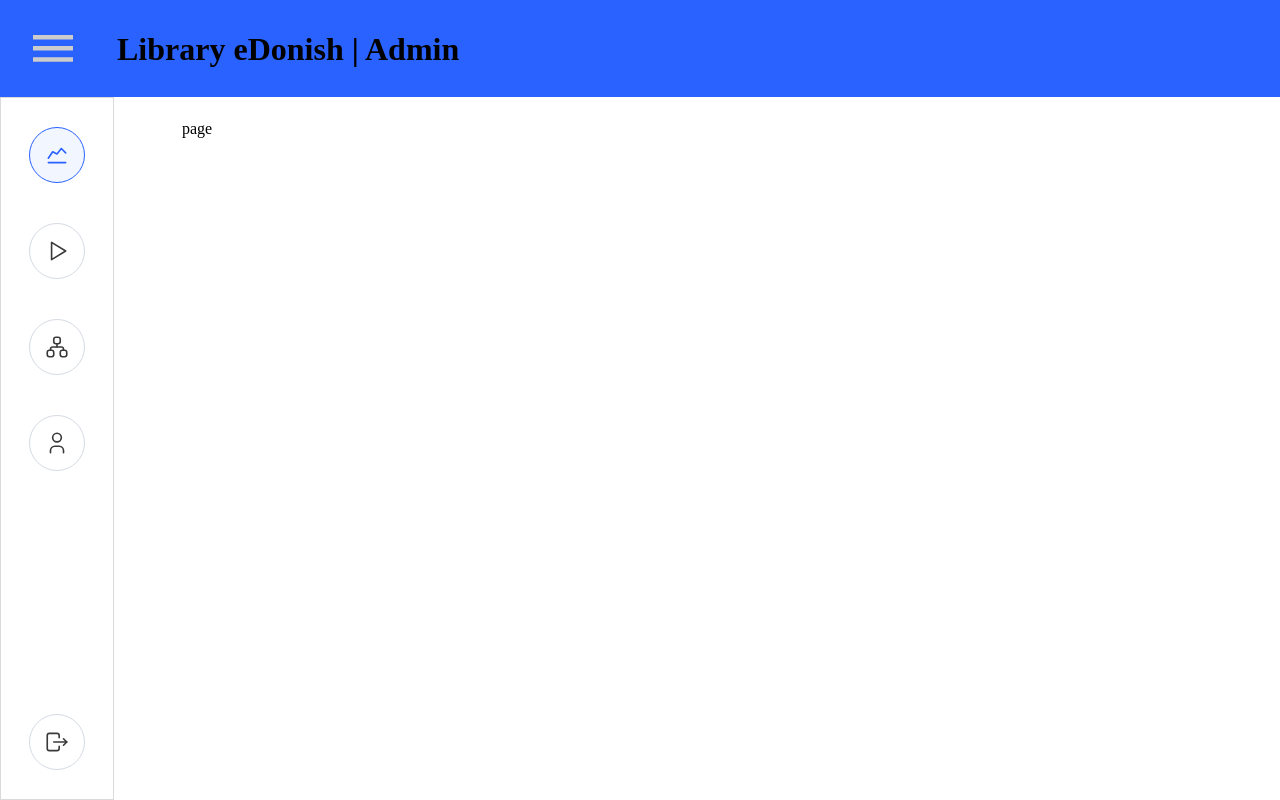
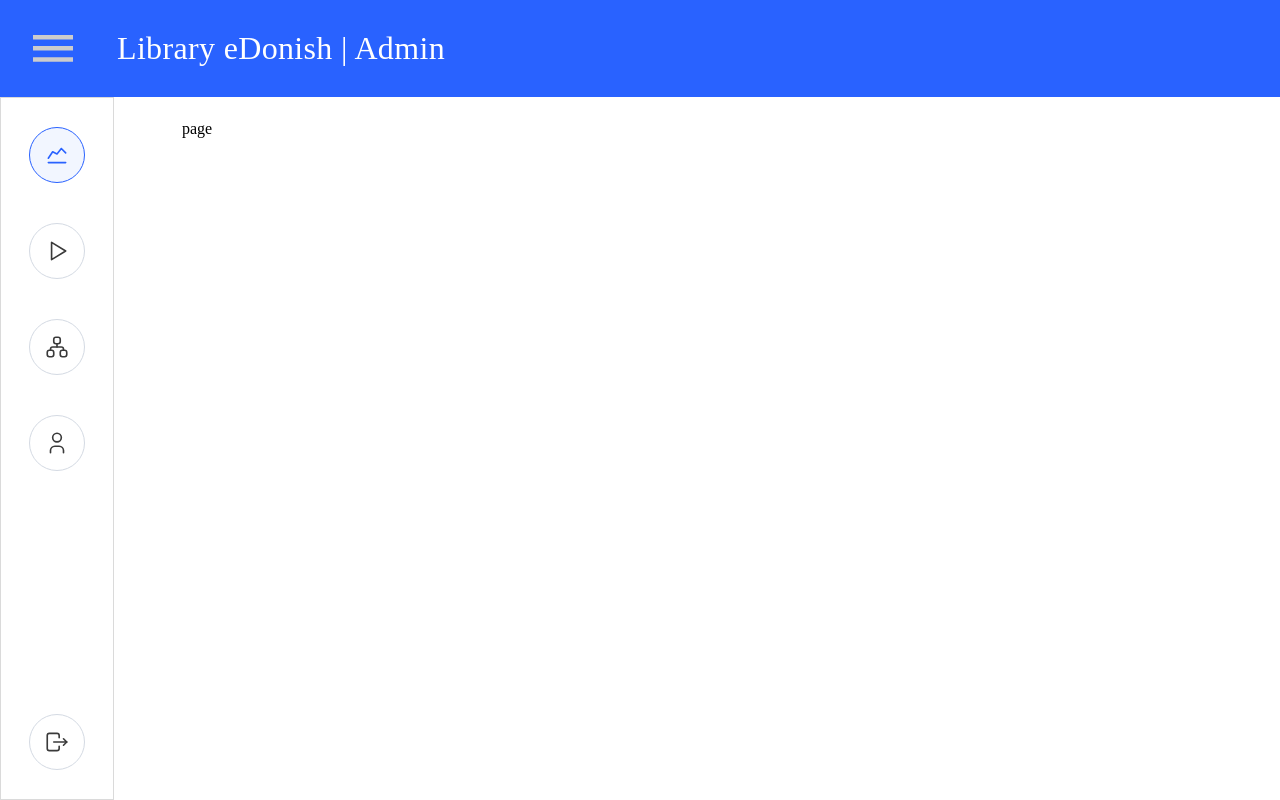
Before and after one commit to Mehrob007/e-lib, a Next.js app: page /admin/statistics in a window 1280 px wide. Built offline with nearby package versions, Linux system fonts and the light colour scheme; no server answers.

Commit message:
style: move h1 out of nested selector and normalize transition duration format

```diff
--- a/src/styles/globals.scss
+++ b/src/styles/globals.scss
@@ -291,7 +291,8 @@ button {
     > svg {
       cursor: pointer;
     }
-    > h1 {
+  }
+   h1 {
     color: $white;
     font-family: $font-family-2;
     font-weight: 500;
@@ -300,7 +301,6 @@ button {
     line-height: 160%;
     letter-spacing: 0.34px;
     vertical-align: middle;
-    }
   }
   > div {
     display: flex;
@@ -586,7 +586,7 @@ button {
         color: #666;
         font-weight: 700;
         margin: 0;
-        transition: color .2s;
+        transition: color 0.2s;
         &:hover {
           color: #333;
         }
```
Lines whose indentation alone changed are shown as unchanged.
